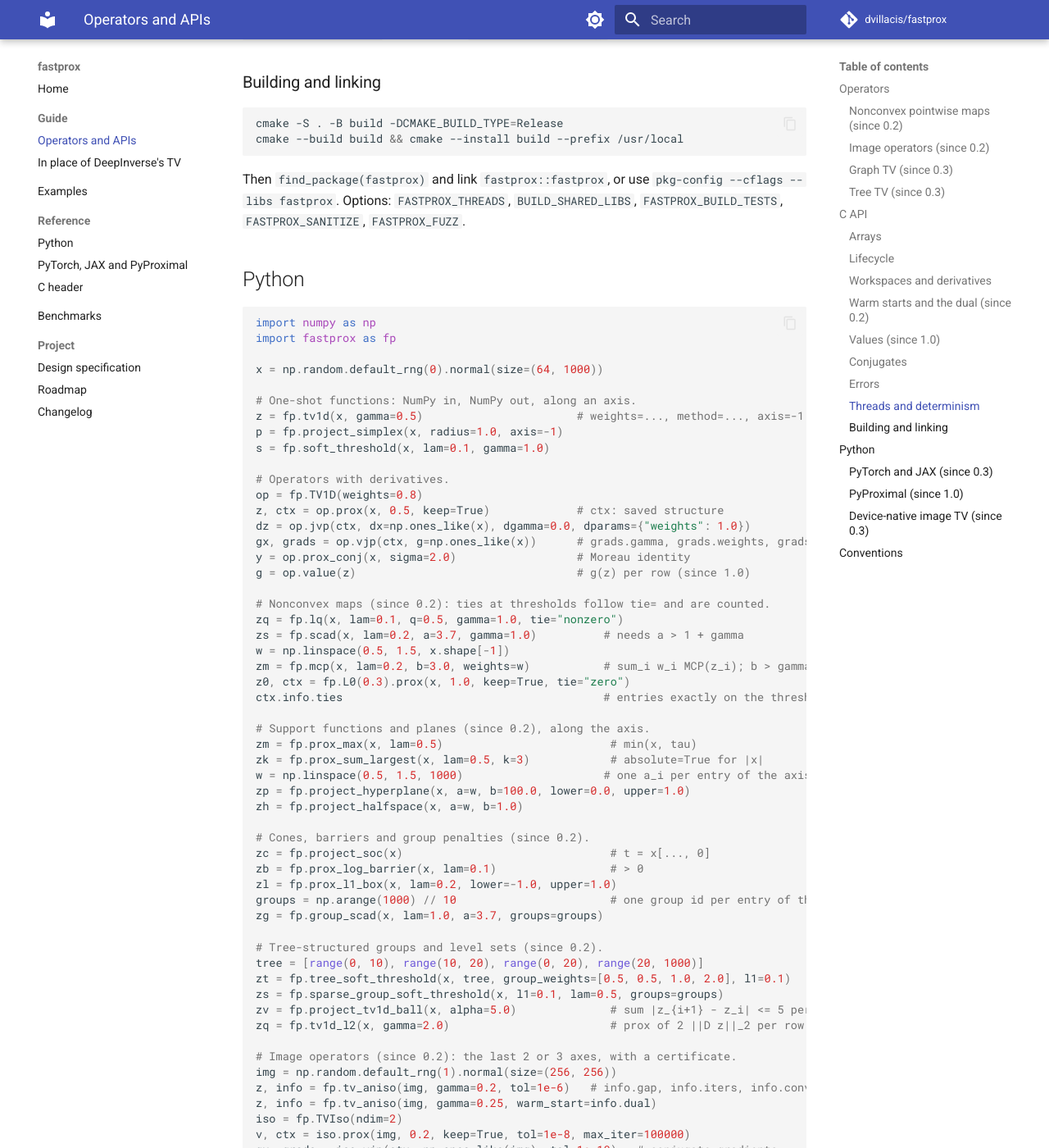
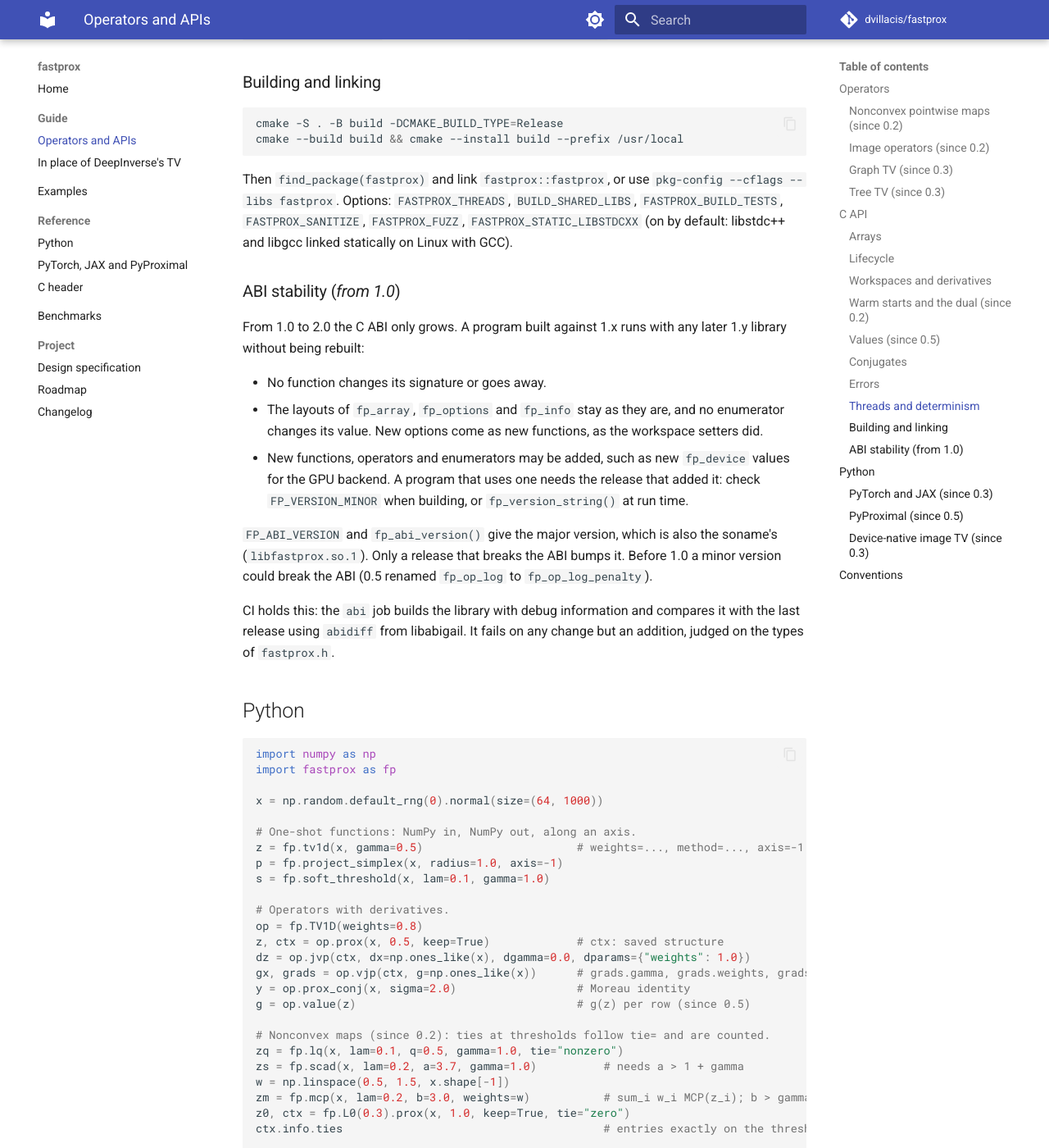
Before and after one commit to dvillacis/fastprox, an MkDocs documentation site: the page built from docs/api.md, in a window 1280 px wide and 1400 px high, scrolled down 19324 px. Shown: the whole window at 82% size. Built offline with MkDocs 1.6.1 and Material for MkDocs 9.7.7, drawn with Linux system fonts in a browser that asks for light colours; comment, search, counter and statistics services are not loaded; some of the changed text lies outside the part shown.

Commit message:
ABI check in CI against the last release
The abi job builds the C library with debug information, and the last
release (rc tags excluded) beside it, and runs abidiff --no-added-syms on
the types of fastprox.h: any change but an addition fails it, and
publishing waits for it. CMake requires FP_ABI_VERSION to equal the major
version, which is the soname's. The 1.x policy is in docs/api.md.

Also: fp_value and the PyProximal adapter said "since 1.0"; they shipped
in 0.5.

Co-Authored-By: Claude Opus 5.5 <noreply@anthropic.com>

````diff
--- a/docs/api.md
+++ b/docs/api.md
@@ -714,7 +714,7 @@ double residual; int iters;
 fp_workspace_deriv_info(ws, &residual, &iters);  /* worst over the batch, last call */
 ```
 
-### Values (*since 1.0*)
+### Values (*since 0.5*)
 
 `fp_value(op, x, opt, out)` writes $g(x)$ into `out` (`FP_F64`), one
 value per row along `opt->axis`, or one per image for the image operators
@@ -781,7 +781,32 @@ cmake --build build && cmake --install build --prefix /usr/local
 Then `find_package(fastprox)` and link `fastprox::fastprox`, or use
 `pkg-config --cflags --libs fastprox`. Options: `FASTPROX_THREADS`,
 `BUILD_SHARED_LIBS`, `FASTPROX_BUILD_TESTS`, `FASTPROX_SANITIZE`,
-`FASTPROX_FUZZ`.
+`FASTPROX_FUZZ`, `FASTPROX_STATIC_LIBSTDCXX` (on by default: libstdc++ and
+libgcc linked statically on Linux with GCC).
+
+### ABI stability (*from 1.0*)
+
+From 1.0 to 2.0 the C ABI only grows. A program built against 1.x runs
+with any later 1.y library without being rebuilt:
+
+- No function changes its signature or goes away.
+- The layouts of `fp_array`, `fp_options` and `fp_info` stay as they are,
+  and no enumerator changes its value. New options come as new functions,
+  as the workspace setters did.
+- New functions, operators and enumerators may be added, such as new
+  `fp_device` values for the GPU backend. A program that uses one needs
+  the release that added it: check `FP_VERSION_MINOR` when building, or
+  `fp_version_string()` at run time.
+
+`FP_ABI_VERSION` and `fp_abi_version()` give the major version, which is
+also the soname's (`libfastprox.so.1`). Only a release that breaks the ABI
+bumps it. Before 1.0 a minor version could break the ABI (0.5 renamed
+`fp_op_log` to `fp_op_log_penalty`).
+
+CI holds this: the `abi` job builds the library with debug information
+and compares it with the last release using `abidiff` from libabigail.
+It fails on any change but an addition, judged on the types of
+`fastprox.h`.
 
 ## Python
 
@@ -802,7 +827,7 @@ z, ctx = op.prox(x, 0.5, keep=True)             # ctx: saved structure
 dz = op.jvp(ctx, dx=np.ones_like(x), dgamma=0.0, dparams={"weights": 1.0})
 gx, grads = op.vjp(ctx, g=np.ones_like(x))      # grads.gamma, grads.weights, grads.params
 y = op.prox_conj(x, sigma=2.0)                  # Moreau identity
-g = op.value(z)                                 # g(z) per row (since 1.0)
+g = op.value(z)                                 # g(z) per row (since 0.5)
 
 # Nonconvex maps (since 0.2): ties at thresholds follow tie= and are counted.
 zq = fp.lq(x, lam=0.1, q=0.5, gamma=1.0, tie="nonzero")
@@ -928,7 +953,7 @@ g = jax.jit(jax.grad(loss))(jnp.full(999, 0.8))
   this repository, `uv sync --group interop` installs both (PyTorch's CPU
   wheels on Linux).
 
-### PyProximal (*since 1.0*)
+### PyProximal (*since 0.5*)
 
 `fastprox.pyproximal.ProxOp(op, dims=None, *, warm=False, value_tol=1e-6,
 **prox_kwargs)` turns any operator into a `pyproximal.ProxOperator`, so it
````
Also changed, not shown: CHANGELOG.md (+6 -0 lines), CMakeLists.txt (+8 -0 lines), ROADMAP.md (+4 -1 lines), examples/README.md (+1 -1 lines), 12 other files.
